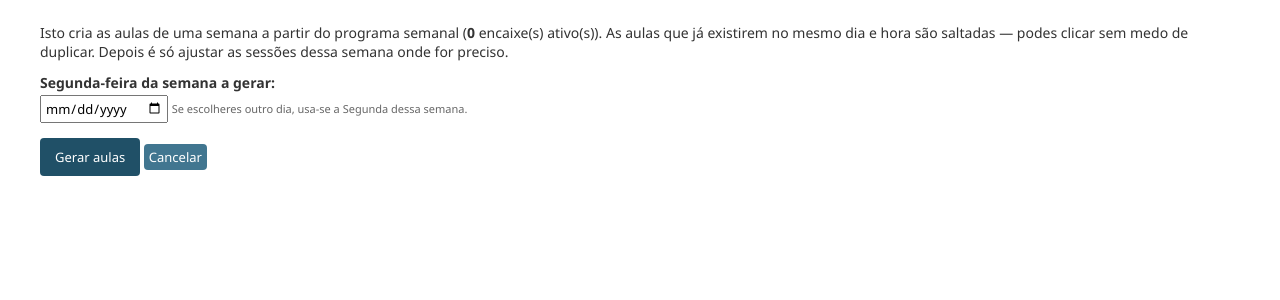
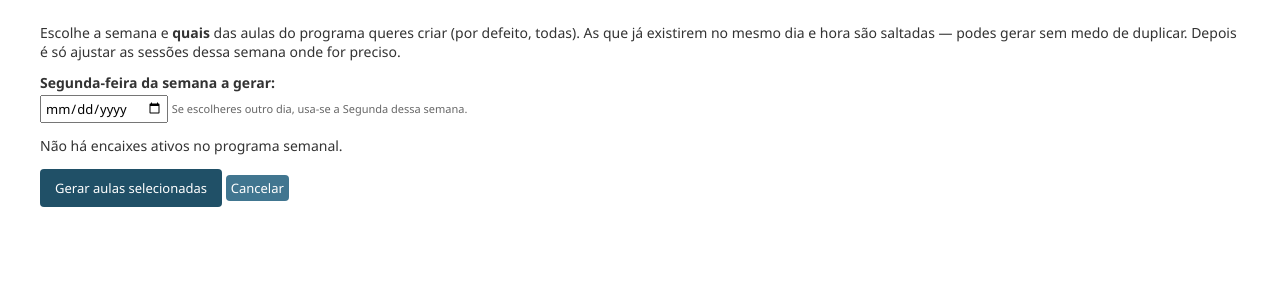
Before and after one commit to nghxst14/Fitness-Classes-Management-App, a Django app: template templates/admin/bookings/weeklyprogramslot/gerar_semana.html in a window 1280 px wide. Shown: the part 92-392 px from the top of the page. Run offline with Django 5.2, Linux system fonts and the light colour scheme; the template is opened without the code that fills it, so the values that code supplies are empty.

Commit message:
Programa semanal: escolher quais aulas gerar (checkboxes na pagina)
Antes, gerar criava sempre todos os encaixes ativos; a unica forma de
gerar um subconjunto era desligar o Ativo na lista (que precisa de
Gravar e e outro conceito). Agora a pagina de gerar mostra uma checkbox
por aula, todas marcadas por defeito, com marcar/desmarcar todas. O
submit gera so as selecionadas (e sempre so as ativas). Sem selecao,
avisa e nao gera. 2 testes novos (52 no total).

Co-Authored-By: Claude Opus 4.8 <noreply@anthropic.com>

```diff
--- a/templates/admin/bookings/weeklyprogramslot/gerar_semana.html
+++ b/templates/admin/bookings/weeklyprogramslot/gerar_semana.html
@@ -2,10 +2,10 @@
 
 {% block content %}
   <p>
-    Isto cria as aulas de uma semana a partir do programa semanal
-    (<strong>{{ slots|length }}</strong> encaixe(s) ativo(s)). As aulas que já
-    existirem no mesmo dia e hora são saltadas — podes clicar sem medo de
-    duplicar. Depois é só ajustar as sessões dessa semana onde for preciso.
+    Escolhe a semana e <strong>quais</strong> das aulas do programa queres criar
+    (por defeito, todas). As que já existirem no mesmo dia e hora são saltadas —
+    podes gerar sem medo de duplicar. Depois é só ajustar as sessões dessa semana
+    onde for preciso.
   </p>
 
   <form method="post" action="{% url 'admin:bookings_weeklyprogramslot_gerar' %}">
@@ -16,21 +16,23 @@
       <span class="help">Se escolheres outro dia, usa-se a Segunda dessa semana.</span>
     </p>
 
-    <div class="submit-row">
-      <input type="submit" value="Gerar aulas" class="default">
-      <a href="{% url 'admin:bookings_weeklyprogramslot_changelist' %}" class="button cancel-link">Cancelar</a>
-    </div>
-  </form>
-
     {% if slots %}
-    <h2>Encaixes que vão ser gerados</h2>
+      <h2>Aulas a gerar</h2>
       <table>
         <thead>
-        <tr><th>Dia</th><th>Hora</th><th>Tipo</th><th>Local</th><th>Lotação</th></tr>
+          <tr>
+            <th><input type="checkbox" id="toggle-todos" checked
+                       title="Marcar/desmarcar todas"></th>
+            <th>Dia</th><th>Hora</th><th>Tipo</th><th>Local</th><th>Lotação</th>
+          </tr>
         </thead>
         <tbody>
           {% for slot in slots %}
             <tr>
+              <td>
+                <input type="checkbox" name="slots" value="{{ slot.pk }}"
+                       class="slot-check" checked>
+              </td>
               <td>{{ slot.get_weekday_display }}</td>
               <td>{{ slot.start_time|time:"H:i" }}</td>
               <td>{{ slot.service_type.name }}</td>
@@ -40,5 +42,26 @@
           {% endfor %}
         </tbody>
       </table>
+    {% else %}
+      <p>Não há encaixes ativos no programa semanal.</p>
     {% endif %}
+
+    <div class="submit-row">
+      <input type="submit" value="Gerar aulas selecionadas" class="default">
+      <a href="{% url 'admin:bookings_weeklyprogramslot_changelist' %}" class="button cancel-link">Cancelar</a>
+    </div>
+  </form>
+
+  <script>
+    // Cabeçalho: marca/desmarca todas as linhas de uma vez.
+    (function () {
+      var toggle = document.getElementById("toggle-todos");
+      if (!toggle) return;
+      toggle.addEventListener("change", function () {
+        document.querySelectorAll(".slot-check").forEach(function (c) {
+          c.checked = toggle.checked;
+        });
+      });
+    })();
+  </script>
 {% endblock %}
```
Also changed, not shown: bookings/admin.py (+12 -1 lines), bookings/tests.py (+16 -2 lines). Lines whose indentation alone changed are shown as unchanged.
